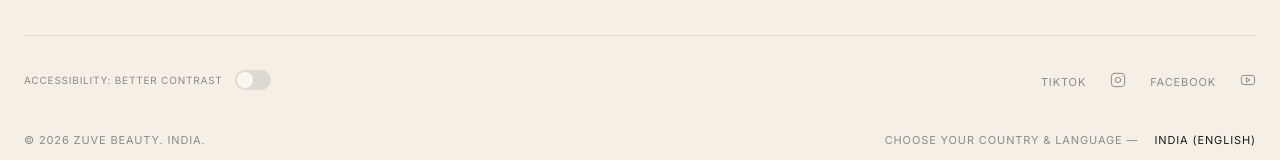
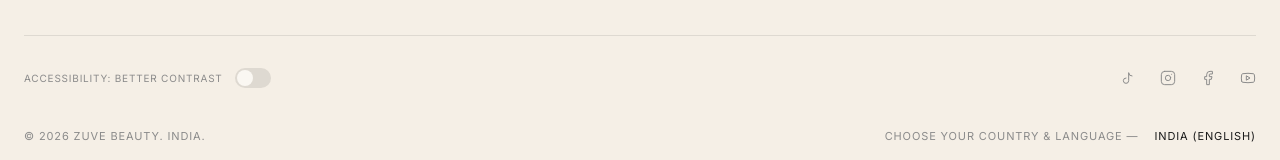
Before and after one commit to vahid-growthmak/zuve-Beauty-Redesign, a Next.js app: page / in a window 1280 px wide. Shown: the part 5686-5846 px from the top of the page. Built offline with nearby package versions, Linux system fonts and the light colour scheme.

Commit message:
style: replace tiktok and facebook text links with icons in footer

```diff
--- a/components/site/site-footer.tsx
+++ b/components/site/site-footer.tsx
@@ -2,7 +2,7 @@
 
 import Link from "next/link";
 import { useState } from "react";
-import { ChevronDown, Instagram, Youtube } from "lucide-react";
+import { ChevronDown, Instagram, Youtube, Facebook } from "lucide-react";
 
 const COLUMNS = [
   {
@@ -158,13 +158,15 @@ export function SiteFooter() {
           </div>
           <div className="flex items-center gap-6 text-mute">
             <Link href="#" aria-label="TikTok" className="hover:text-ink">
-              <span className="text-[11px] uppercase tracking-wider2">TikTok</span>
+              <svg width="16" height="16" viewBox="0 0 24 24" fill="none" stroke="currentColor" strokeWidth="1.5" strokeLinecap="round" strokeLinejoin="round">
+                <path d="M9 12a4 4 0 1 0 4 4V4a5 5 0 0 0 5 5" />
+              </svg>
             </Link>
             <Link href="#" aria-label="Instagram" className="hover:text-ink">
               <Instagram size={16} strokeWidth={1.5} />
             </Link>
             <Link href="#" aria-label="Facebook" className="hover:text-ink">
-              <span className="text-[11px] uppercase tracking-wider2">Facebook</span>
+              <Facebook size={16} strokeWidth={1.5} />
             </Link>
             <Link href="#" aria-label="YouTube" className="hover:text-ink">
               <Youtube size={16} strokeWidth={1.5} />
```
